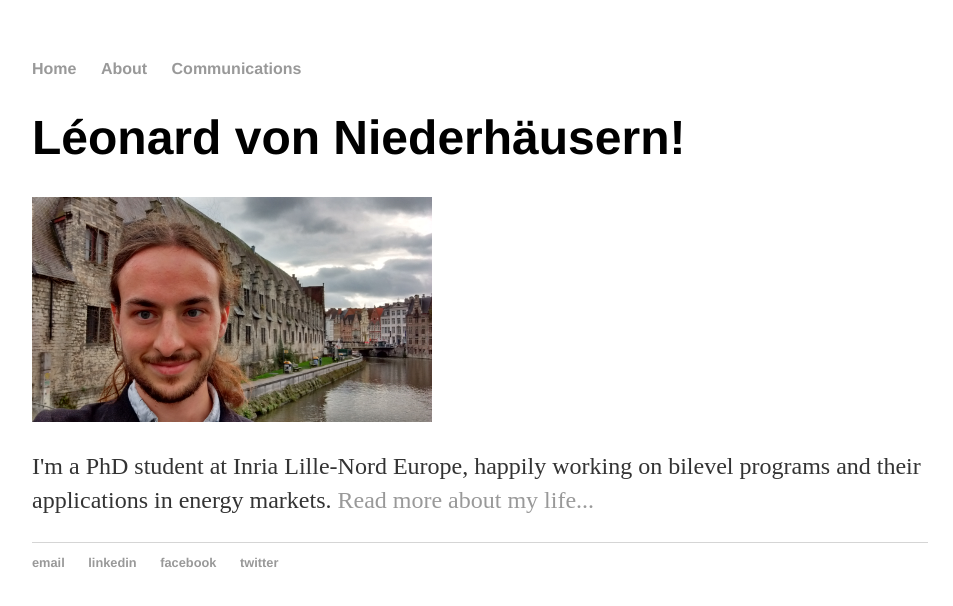
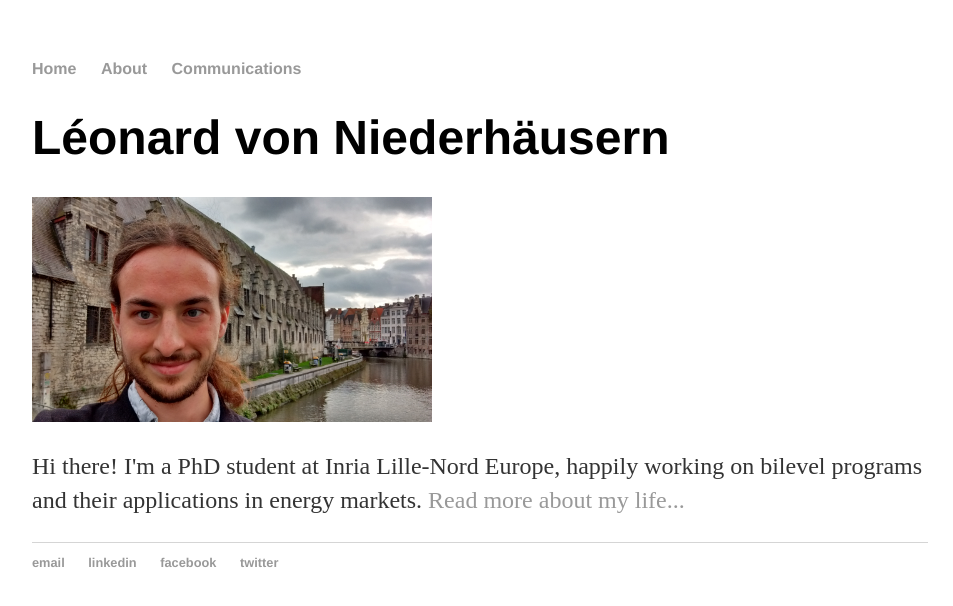
Before and after one commit to l-vn/l-vn.github.io, a Jekyll site: the page built from index.html, in a window 1280 px wide. Shown: the top 606 px of the page, without its empty margins (160-1113 px from the left). Built offline with Jekyll 4.4.1, drawn with Linux system fonts in a browser that asks for light colours.

Commit message:
! en moins, hello en plus

```diff
--- a/index.html
+++ b/index.html
@@ -3,7 +3,7 @@ layout: default
 title: Léonard von Niederhäusern
 ---
 <div class="blurb">
-	<h1>Léonard von Niederhäusern!</h1>
+	<h1>Léonard von Niederhäusern</h1>
 	<img src="images/lvn.jpg" alt="Me" title="Yep, that's me!" width="400"/>
-	<p>I'm a PhD student at Inria Lille-Nord Europe, happily working on bilevel programs and their applications in energy markets. <a href="/about">Read more about my life...</a></p>
+	<p>Hi there! I'm a PhD student at Inria Lille-Nord Europe, happily working on bilevel programs and their applications in energy markets. <a href="/about">Read more about my life...</a></p>
 </div><!-- /.blurb -->
```
